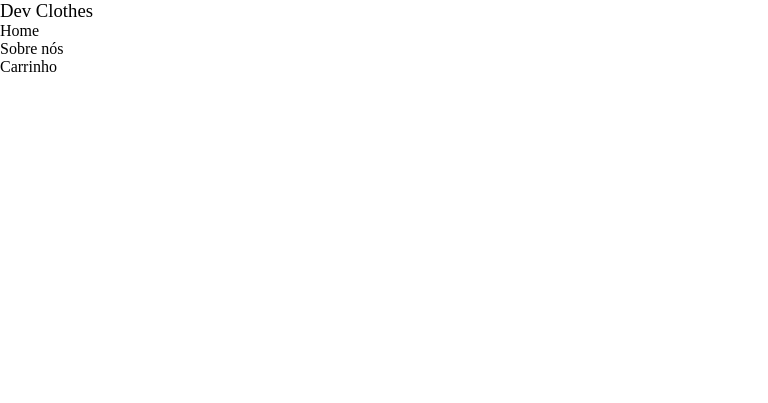
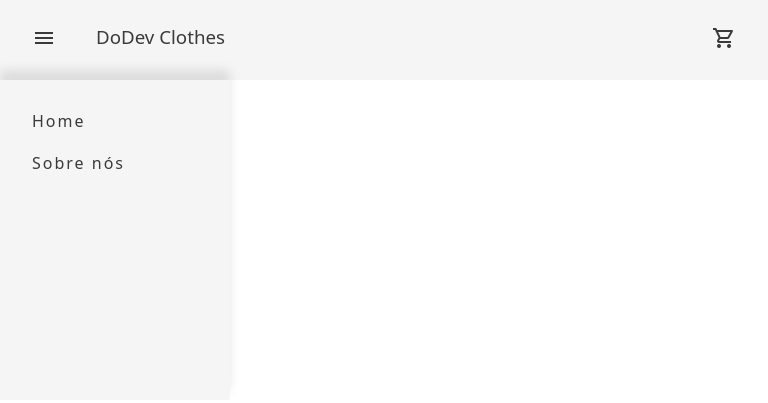
Before and after one commit to savyoleao/Dev-Clothes, a plain HTML site: page index.html in a window 768 px wide. Drawn offline with nearby package versions, Linux system fonts and the light colour scheme.

Commit message:
criando a navBar

```diff
--- /dev/null
+++ b/css/navBar.css
@@ -0,0 +1,69 @@
+header{
+   background-color: #f5f5f5;
+   color: #3a3a3a;
+}
+header > h3{
+   font-size: 25px;
+   letter-spacing: 2px;
+}
+
+nav{ /*alinhando ao centro e espaçando os elementos*/
+   display:flex;
+   justify-content: flex-start;
+   margin-left: 32px;
+   align-items: center;
+   font-family: system-ui, -apple-system, BlinkMacSystemFont, 'Segoe UI', Roboto, Oxygen, Ubuntu, Cantarell, 'Open Sans', 'Helvetica Neue', sans-serif;
+   height: 10vh;
+}
+
+.nav-list{
+   display: flex;
+}
+
+.nav-list li{
+   letter-spacing: 2px;
+   margin-left: 32px;
+}
+
+.cart{
+   margin-left: auto;
+   margin-right: 32px;
+}
+
+.mobile-menu{
+   display: none;
+}
+
+@media (max-width: 768px){
+   nav > h3{
+      margin-bottom: 7px;
+      margin-left: 40px;
+   }
+   .nav-list{
+      position: absolute;
+      top: 10vh;
+      left: 0;
+      background-color: #f5f5f5;
+      width: 30vw;
+      height: 40vh;
+      flex-direction: column;
+      padding-top: 30px;
+      box-shadow: 0 -10px 10px rgba(0, 0, 0, 0.1);
+      opacity: 0;
+      visibility: hidden;
+   }
+   .nav-list li{
+      margin-bottom: 20px;
+   }
+
+   .mobile-menu{
+      display:block;
+      cursor: pointer;
+   }
+}
+@media (min-width: 768px){
+   .nav-list{
+      visibility: visible;
+      opacity: 1;
+   }
+}
--- a/css/reset.css
+++ b/css/reset.css
@@ -20,6 +20,11 @@ html {
  a{
    text-decoration: none;
    color: inherit;
+   transition: 0.2s;
+ }
+
+ a:hover{
+   opacity: 0.7;
  }
 
  img {
--- a/index.html
+++ b/index.html
@@ -5,17 +5,26 @@
    <meta name="viewport" content="width=device-width, initial-scale=1.0">
    <title>Dev Clothes</title>
    <link rel="stylesheet" href="css/reset.css">
+   <link rel="stylesheet" href="https://fonts.googleapis.com/css2?family=Material+Symbols+Outlined:opsz,wght,FILL,GRAD@24,400,0,0" />
+   <link rel="stylesheet" href="css/navBar.css">
 </head>
 <body>
    <header>
-      <h3>Dev Clothes</h3>
       <nav id="menuItems">
-         <ul>
+         <div class="mobile-menu">
+            <span class="material-symbols-outlined">menu</span>
+         </div>
+         <h3>DoDev Clothes</h3>
+         <ul class="nav-list">
             <li><a href="index.html">Home</a></li>
             <li><a href="pages/sobreNos.html">Sobre nós</a></li>
-            <li><a href="#">Carrinho</a></li>
          </ul>
+         <div class="cart">
+            <a href="#"><span class="material-symbols-outlined">shopping_cart</span></a>
+         </div>
       </nav>
    </header>
+   <main></main>
+   <script src="js/mobile-menu.js"></script>
 </body>
 </html>
--- /dev/null
+++ b/js/mobile-menu.js
@@ -0,0 +1,14 @@
+const mobileMenu = document.querySelector('.mobile-menu');
+const navList = document.querySelector('.nav-list');
+
+mobileMenu.addEventListener('click', () => {
+   if(navList.style.visibility === 'hidden' && navList.style.opacity === '0') {
+    navList.style.transition = 'opacity 0.1s linear';
+    navList.style.visibility = 'visible';
+    navList.style.opacity = '1';
+   } else {
+    navList.style.transition = 'visibility linear 0.1s, opacity 0.1s linear';
+    navList.style.visibility = 'hidden';
+    navList.style.opacity = '0';
+   }
+});
```
